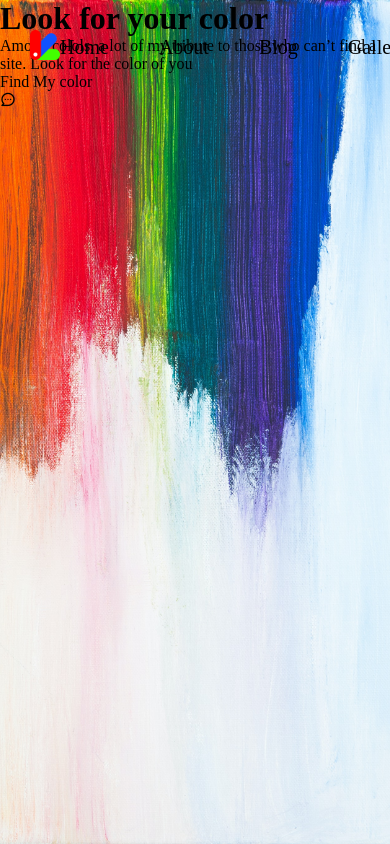
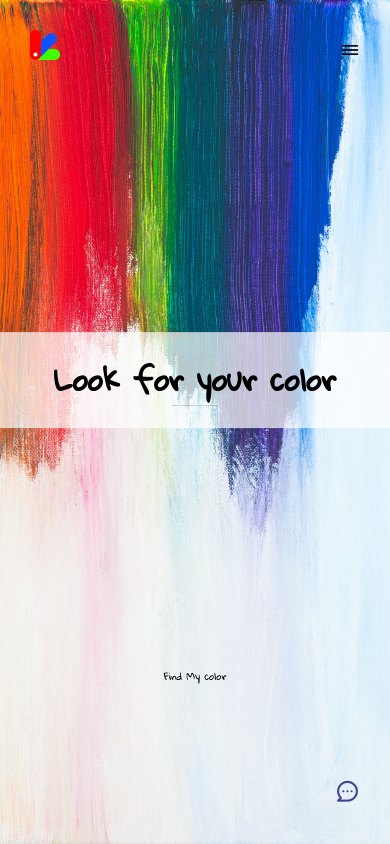
Before and after one commit to deok222/HTML, a plain HTML site: page 시험_01/Index.html in a window 390 px wide. Drawn offline with nearby package versions, Linux system fonts and the light colour scheme.

Commit message:
Test 최종

```diff
--- a/시험_01/Index.html
+++ b/시험_01/Index.html
@@ -1,5 +1,5 @@
 <!DOCTYPE html>
-<html lang="en">
+<html lang="ko">
   <head>
     <meta charset="UTF-8" />
     <meta http-equiv="X-UA-Compatible" content="IE=edge" />
@@ -10,20 +10,30 @@
       rel="stylesheet"
       href="https://unicons.iconscout.com/release/v4.0.0/css/line.css"
     />
+    <link
+      href="https://fonts.googleapis.com/css2?family=Dancing+Script:wght@400;500;600;700&family=Gloria+Hallelujah&display=swap"
+      rel="stylesheet"
+    />
   </head>
   <body>
     <div class="container">
+      <!-- 헤드 -->
       <div class="header">
         <div class="logo">
           <img src="./images/logo.png" alt="로고" />
         </div>
         <div class="menu">
-          <a href="#">Home</a>
+          <a href="#" class="ex">Home</a>
           <a href="#">About</a>
           <a href="#">Blog</a>
           <a href="#">Gallery</a>
         </div>
+        <div class="bars"><i class="uil uil-bars"></i></div>
       </div>
+
+      <!-- /헤드 -->
+
+      <!-- 중앙 -->
       <div class="title">
         <h1>Look for your color</h1>
         <p>
@@ -31,12 +41,16 @@
           for the color of you
         </p>
       </div>
-      <div class="in">
+      <!-- /중앙 -->
+
+      <!-- 하단 -->
+      <div class="sign">
         <a href="#">Find My color</a>
       </div>
       <div class="footer">
         <a href="#"><i class="uil uil-comment-dots"></i></a>
       </div>
     </div>
+    <!-- /하단 -->
   </body>
 </html>
--- a/시험_01/main.css
+++ b/시험_01/main.css
@@ -7,6 +7,11 @@
 a {
   color: inherit;
   text-decoration: none;
+}
+
+body {
+  color: #000;
+  line-height: 1.8;
 }
 
 .container {
@@ -39,8 +44,133 @@ a {
 
 .menu a {
   font-size: 20px;
+  transition: all 0.5s;
+}
+
+.menu a.ex {
+  color: tomato;
 }
 
 .menu a:hover {
-  border: 2px solid #000;
+  color: tomato;
 }
+
+.bars {
+  display: none;
+  font-size: 20px;
+}
+
+.title {
+  position: absolute;
+  top: 45%;
+  left: 50%;
+  transform: translate(-50%, -50%);
+  text-align: center;
+  background: rgba(255, 255, 255, 0.7);
+  width: 100%;
+  padding: 20px;
+}
+
+.title h1 {
+  font-size: 90px;
+  font-family: "Gloria Hallelujah", cursive;
+}
+
+.title p {
+  font-size: 15px;
+  font-family: "Gloria Hallelujah", cursive;
+}
+
+.sign {
+  position: absolute;
+  top: 80%;
+  left: 50%;
+  transform: translate(-50%, -50%);
+}
+
+.sign a {
+  font-size: 20px;
+  font-family: "Gloria Hallelujah", cursive;
+  transition: all 0.6s;
+  background: transparent;
+  border-radius: 100px;
+
+  padding: 5px 20px;
+}
+
+.sign a:hover {
+  background: rgba(255, 255, 255, 0.7);
+  color: tomato;
+}
+
+.footer {
+  position: absolute;
+  bottom: 0;
+  right: 0;
+  padding: 30px;
+}
+
+.footer a {
+  font-size: 25px;
+  color: rgb(66, 66, 145);
+  transition: all 0.5s;
+}
+
+.footer a:hover {
+  color: tomato;
+}
+
+@media (max-width: 991.98px) {
+  .title h1 {
+    font-size: 70px;
+  }
+
+  .title p {
+    font-size: 10px;
+  }
+
+  .sign a {
+    font-size: 15px;
+  }
+}
+
+@media (max-width: 768px) {
+  .menu {
+    display: none;
+  }
+
+  .title h1 {
+    font-size: 60px;
+  }
+
+  .title p {
+    font-size: 5px;
+  }
+
+  .sign a {
+    font-size: 15px;
+  }
+
+  .bars {
+    display: block;
+  }
+}
+
+@media (max-width: 605px) {
+  .title h1 {
+    font-size: 50px;
+  }
+}
+
+@media (max-width: 510px) {
+  .title h1 {
+    font-size: 30px;
+  }
+  .title p {
+    font-size: 1px;
+  }
+
+  .sign a {
+    font-size: 10px;
+  }
+}
```
